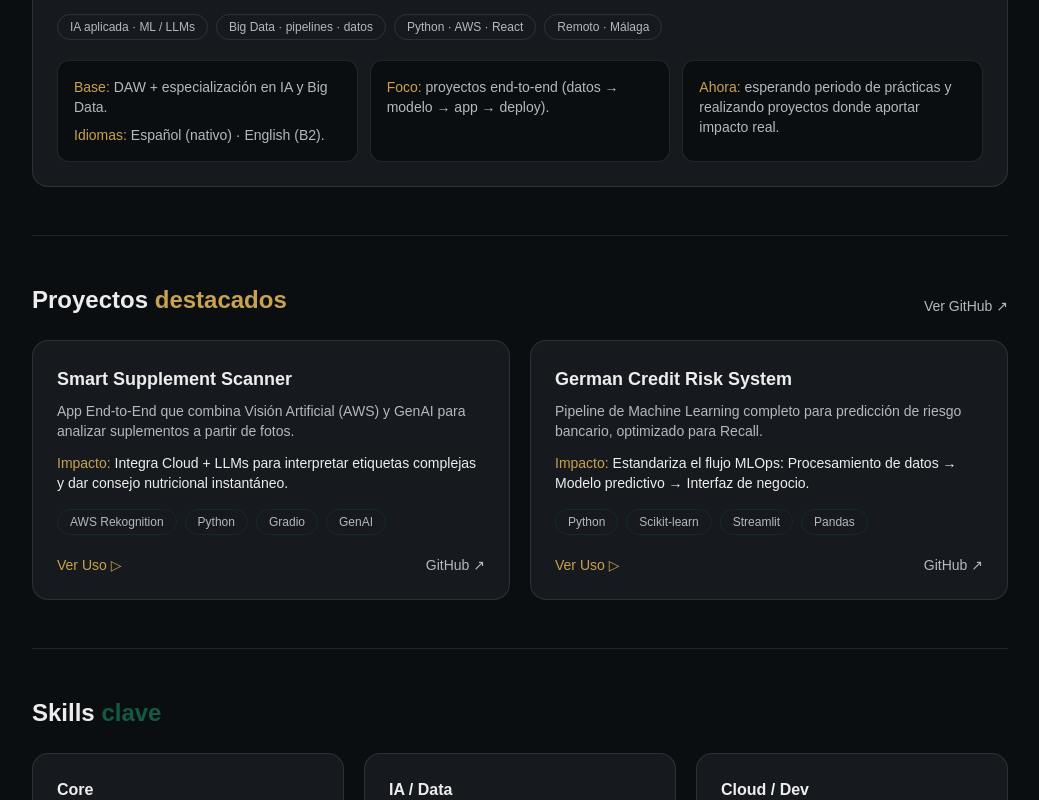
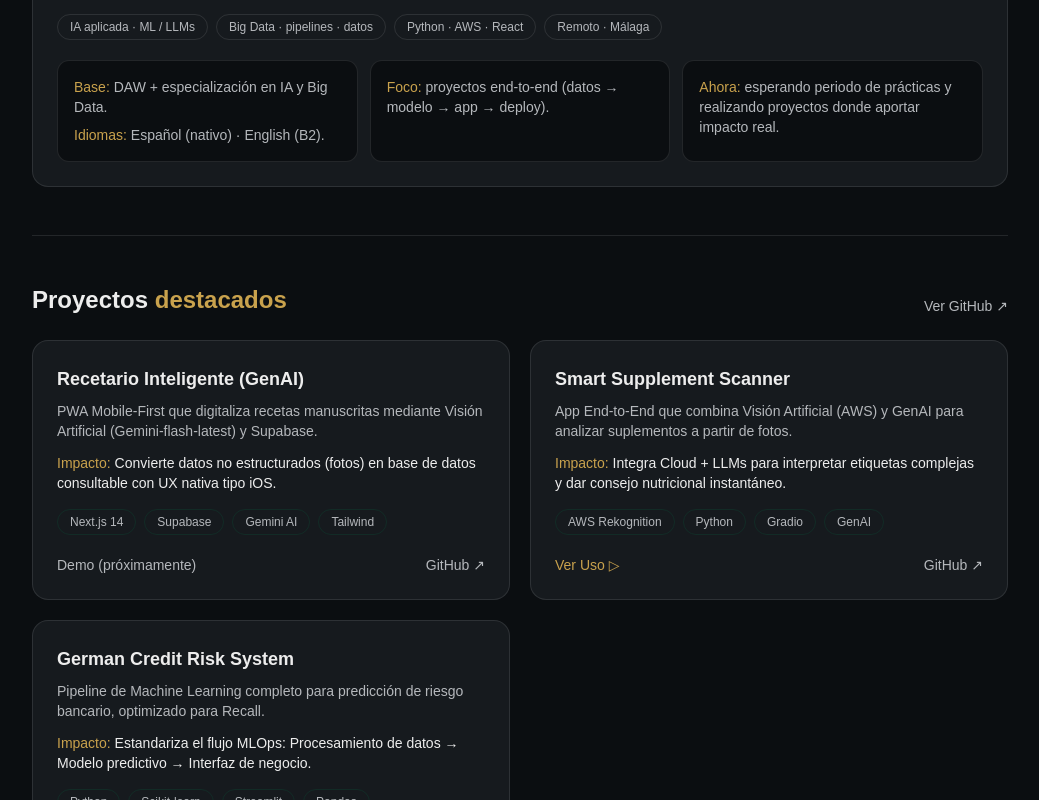
Before and after one commit to dev-manuelp/portfolio-manuelp, a Next.js app: page / in a window 1280 px wide. Shown: the part 441-1241 px from the top of the page, without its empty margins (120-1159 px from the left). Built offline with nearby package versions, Linux system fonts and the light colour scheme.

Commit message:
recetario-publico

```diff
--- a/app/page.tsx
+++ b/app/page.tsx
@@ -25,6 +25,16 @@ type Cert = {
 };
 
 const projects: Project[] = [
+
+  {
+    title: "Recetario Inteligente (GenAI)",
+    desc: "PWA Mobile-First que digitaliza recetas manuscritas mediante Visión Artificial (Gemini-flash-latest) y Supabase.",
+    impact: "Convierte datos no estructurados (fotos) en base de datos consultable con UX nativa tipo iOS.",
+    tags: ["Next.js 14", "Supabase", "Gemini AI", "Tailwind"],
+    github: "https://github.com/dev-manuelp/recetario-publico",
+    video: "",
+  },
+
   {
     title: "Smart Supplement Scanner",
     desc: "App End-to-End que combina Visión Artificial (AWS) y GenAI para analizar suplementos a partir de fotos.",
```
